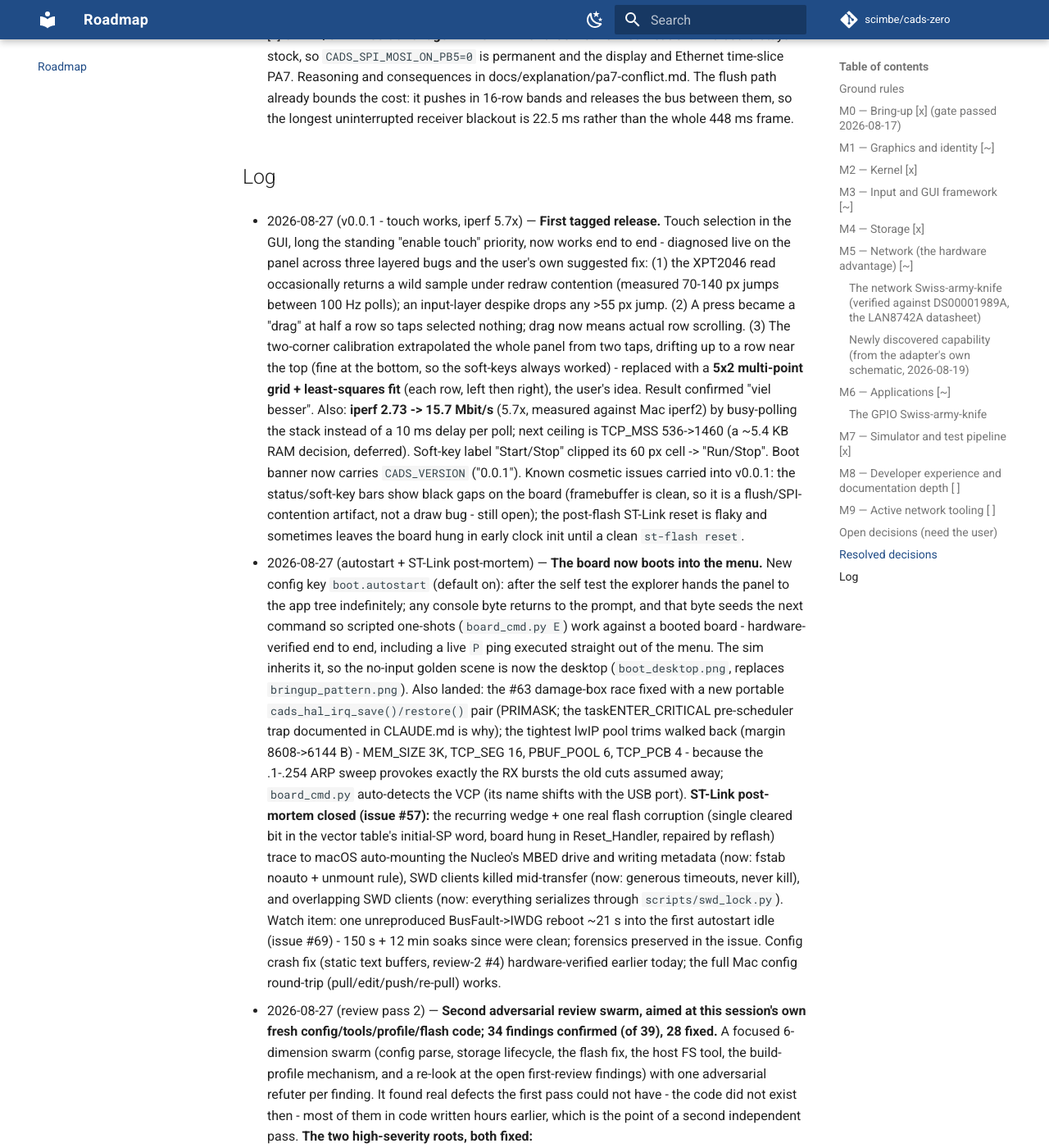
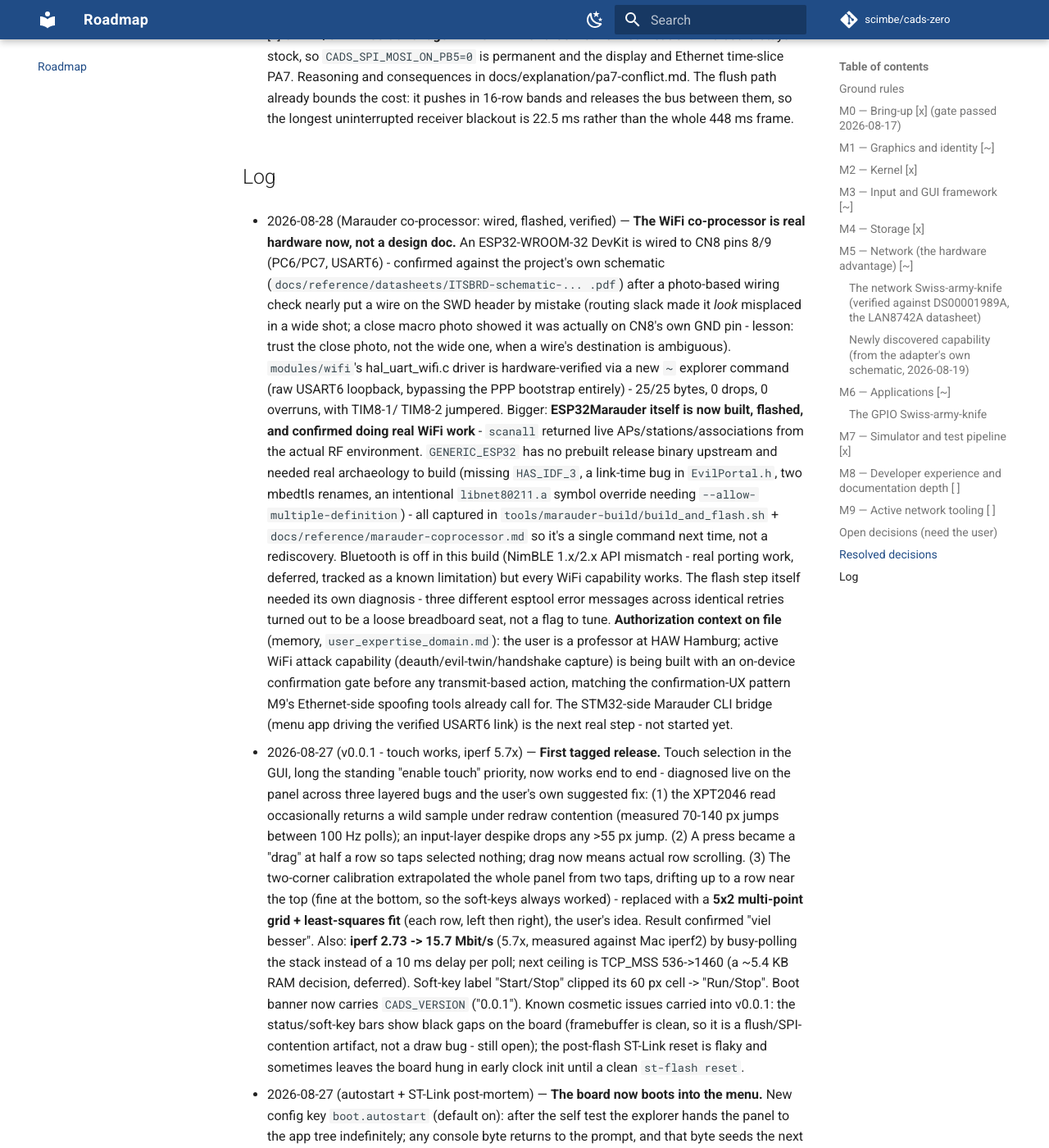
Before and after one commit to scimbe/cads-zero-firmware, an MkDocs documentation site: the page built from docs/ROADMAP.md, in a window 1280 px wide and 1400 px high, scrolled down 39696 px. Shown: the whole window at 82% size. Built offline with MkDocs 1.6.1 and Material for MkDocs 9.7.7, drawn with Linux system fonts in a browser that asks for light colours; comment, search, counter and statistics services are not loaded.

Commit message:
docs: log the Marauder co-processor hardware milestone
Co-Authored-By: Claude Fable 5 <noreply@anthropic.com>
Claude-Session: https://claude.ai/code/session_01N1qAb9bASKrktxWFbJ8cC4

```diff
--- a/docs/ROADMAP.md
+++ b/docs/ROADMAP.md
@@ -2063,6 +2063,40 @@ _None outstanding._
 
 ## Log
 
+- 2026-08-28 (Marauder co-processor: wired, flashed, verified) — **The WiFi
+  co-processor is real hardware now, not a design doc.** An ESP32-WROOM-32
+  DevKit is wired to CN8 pins 8/9 (PC6/PC7, USART6) - confirmed against the
+  project's own schematic (`docs/reference/datasheets/ITSBRD-schematic-...
+  .pdf`) after a photo-based wiring check nearly put a wire on the SWD
+  header by mistake (routing slack made it *look* misplaced in a wide shot;
+  a close macro photo showed it was actually on CN8's own GND pin - lesson:
+  trust the close photo, not the wide one, when a wire's destination is
+  ambiguous). `modules/wifi`'s hal_uart_wifi.c driver is hardware-verified
+  via a new `~` explorer command (raw USART6 loopback, bypassing the PPP
+  bootstrap entirely) - 25/25 bytes, 0 drops, 0 overruns, with TIM8-1/
+  TIM8-2 jumpered.
+  Bigger: **ESP32Marauder itself is now built, flashed, and confirmed doing
+  real WiFi work** - `scanall` returned live APs/stations/associations from
+  the actual RF environment. `GENERIC_ESP32` has no prebuilt release binary
+  upstream and needed real archaeology to build (missing `HAS_IDF_3`, a
+  link-time bug in `EvilPortal.h`, two mbedtls renames, an intentional
+  `libnet80211.a` symbol override needing `--allow-multiple-definition`) -
+  all captured in `tools/marauder-build/build_and_flash.sh` +
+  `docs/reference/marauder-coprocessor.md` so it's a single command next
+  time, not a rediscovery. Bluetooth is off in this build (NimBLE 1.x/2.x
+  API mismatch - real porting work, deferred, tracked as a known
+  limitation) but every WiFi capability works. The flash step itself needed
+  its own diagnosis - three different esptool error messages across
+  identical retries turned out to be a loose breadboard seat, not a flag to
+  tune.
+  **Authorization context on file** (memory, `user_expertise_domain.md`):
+  the user is a professor at HAW Hamburg; active WiFi attack capability
+  (deauth/evil-twin/handshake capture) is being built with an on-device
+  confirmation gate before any transmit-based action, matching the
+  confirmation-UX pattern M9's Ethernet-side spoofing tools already call
+  for. The STM32-side Marauder CLI bridge (menu app driving the verified
+  USART6 link) is the next real step - not started yet.
+
 - 2026-08-27 (v0.0.1 - touch works, iperf 5.7x) — **First tagged release.**
   Touch selection in the GUI, long the standing "enable touch" priority, now
   works end to end - diagnosed live on the panel across three layered bugs and
```
